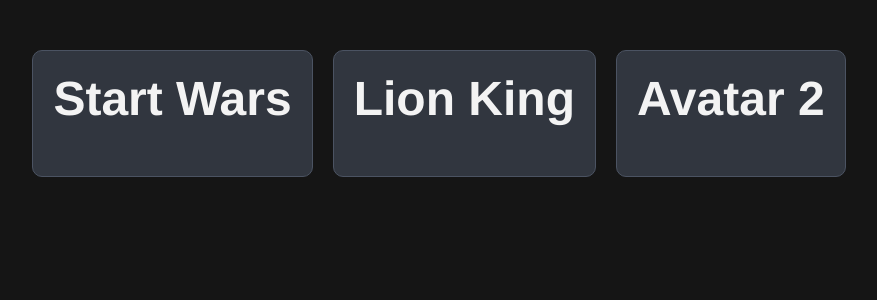
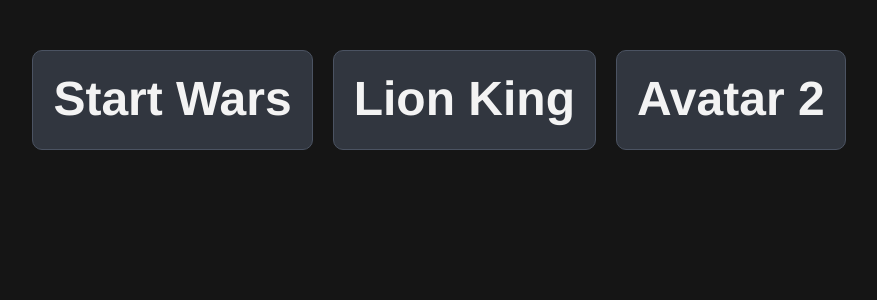
Before and after one commit to easazade/learn-javascript, a React (Vite) app in the folder simple-react-app/: page / in a window 1280 px wide. Shown: the top 300 px of the page, without its empty margins (201-1078 px from the left). Built offline with nearby package versions, Linux system fonts and the light colour scheme.

Commit message:
commit last changes

```diff
--- a/simple-react-app/src/App.jsx
+++ b/simple-react-app/src/App.jsx
@@ -1,15 +1,6 @@
 const Card = ({ title }) => {
   return (
-    <div
-      style={{
-        border: '1px solid #4b5362',
-        padding: '20px',
-        margin: '10px',
-        backgroundColor: '#31363f',
-        borderRadius: '10px',
-        minHeight: '100px',
-      }}
-    >
+    <div className="card">
       <h2>{title}</h2>
     </div>
   )
--- a/simple-react-app/src/index.css
+++ b/simple-react-app/src/index.css
@@ -14,7 +14,6 @@
 h2 {
   color: #f3f3f3;
   text-align: center;
-  margin-bottom: 30px;
   font-size: 48px;
 }
 
@@ -25,3 +24,12 @@
   max-width: 1024px;
   margin: 0 auto;
 }
+
+.card {
+  border: 1px solid #4b5362;
+  padding: 20px;
+  margin: 10px;
+  background-color: #31363f;
+  border-radius: 10px;
+  min-height: 100px;
+}
```
